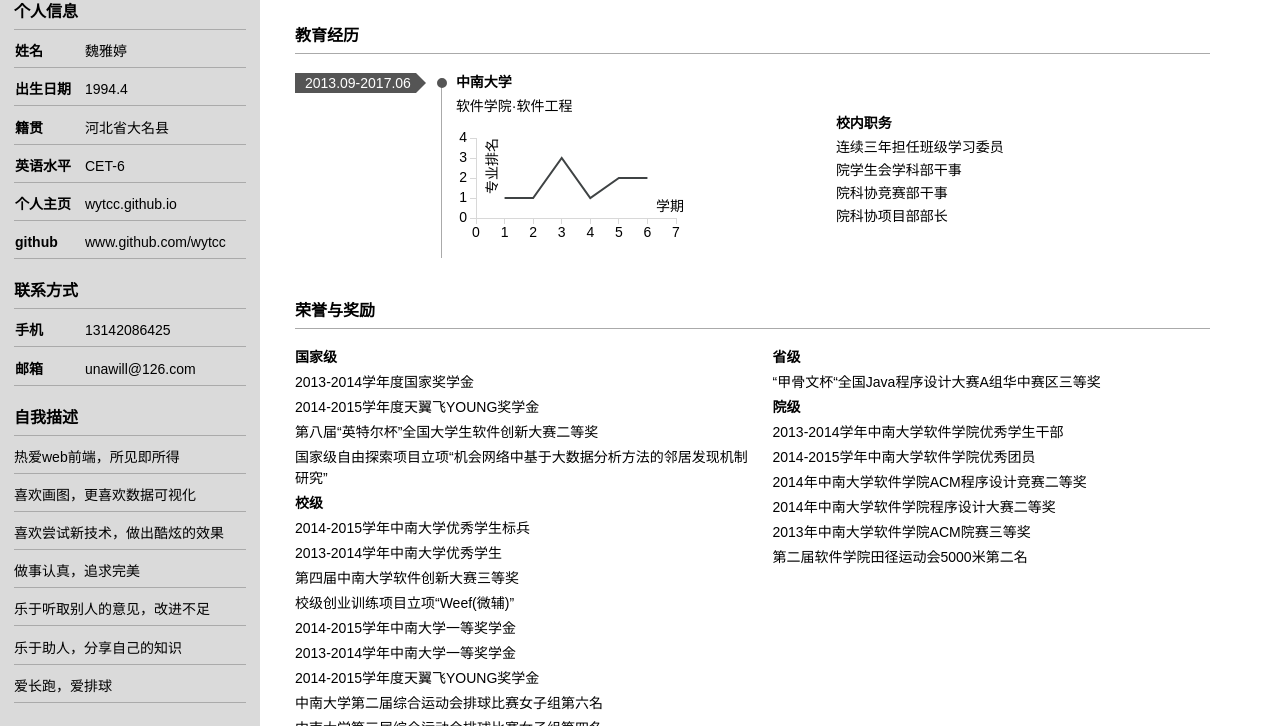
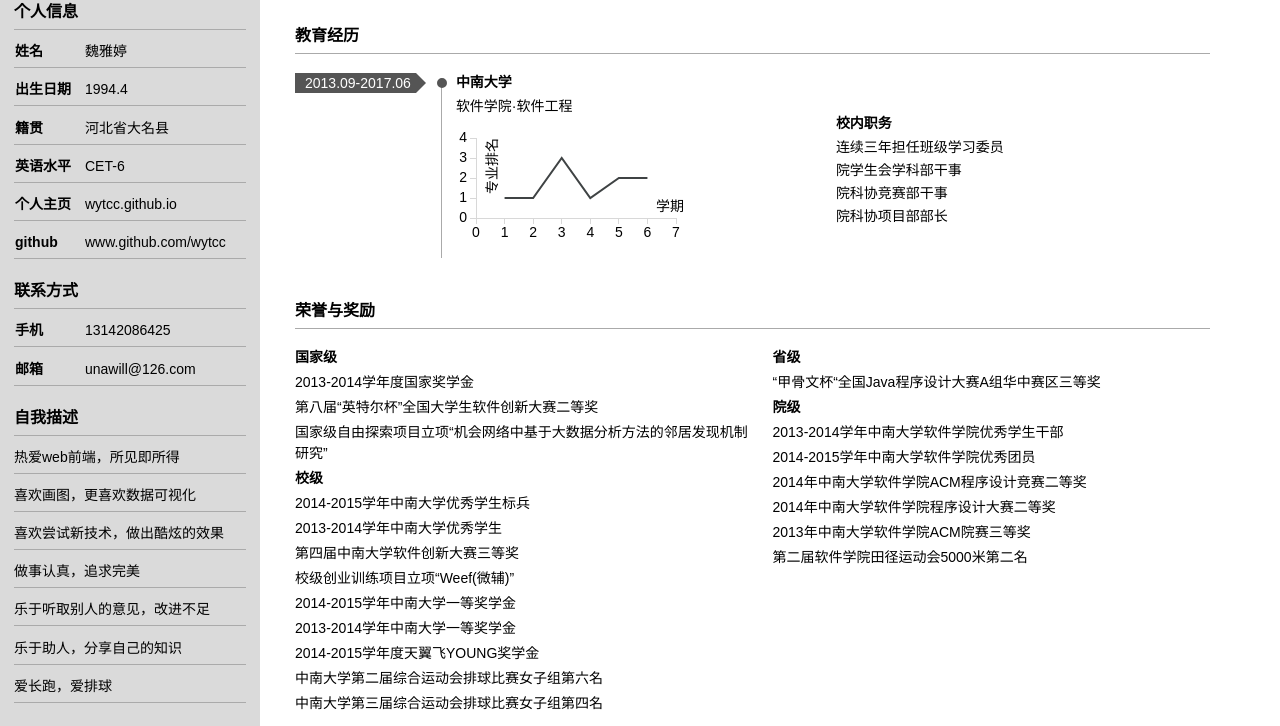
Before and after one commit to wytcc/wytcc.github.io, a website: page index.html in a window 1280 px wide. Shown: the part 374-1100 px from the top of the page. Drawn offline with nearby package versions, Linux system fonts and the light colour scheme.

Commit message:
delete the honor placed at wrong place

```diff
--- a/index.html
+++ b/index.html
@@ -132,7 +132,6 @@
 					<div class="honor-left">
 						<p class="title">国家级</p>
 						<p>2013-2014学年度国家奖学金</p>
-						<p>2014-2015学年度天翼飞YOUNG奖学金</p>
 						<p>第八届“英特尔杯”全国大学生软件创新大赛二等奖</p>
 						<p>国家级自由探索项目立项“机会网络中基于大数据分析方法的邻居发现机制研究”</p>
 						<p class="title">校级</p>
```
